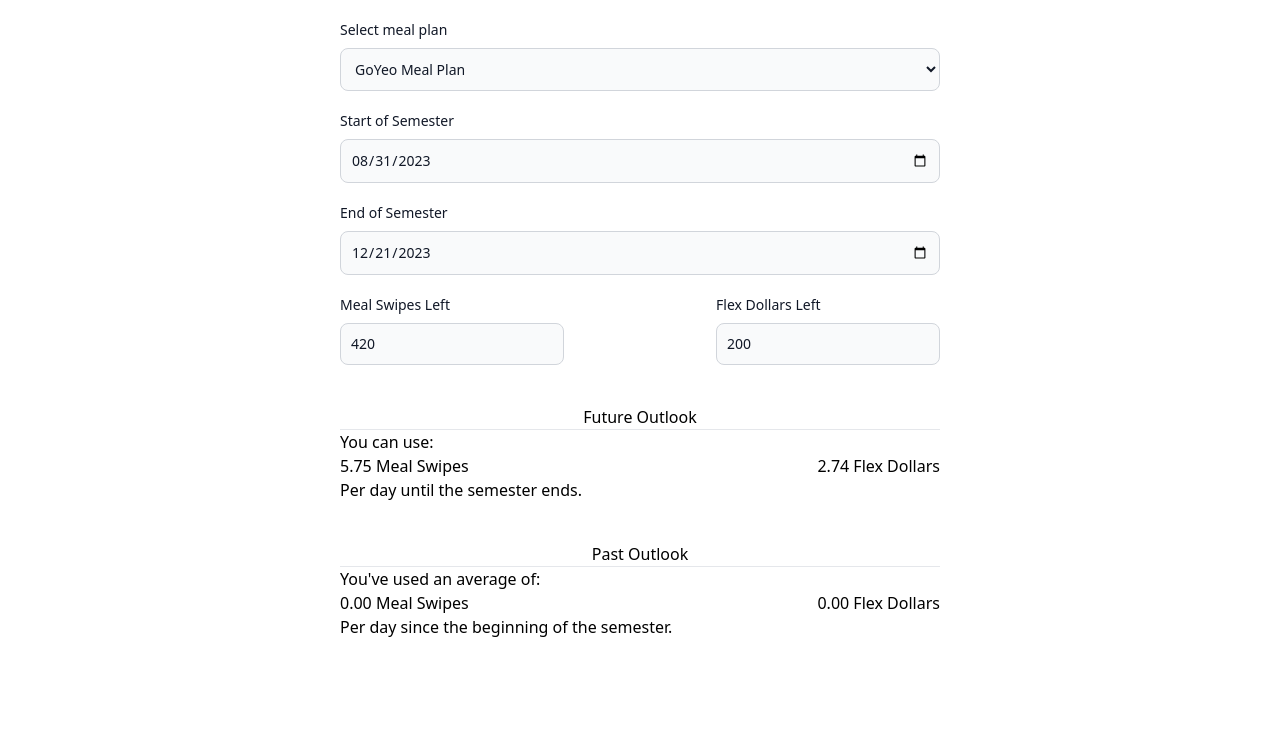
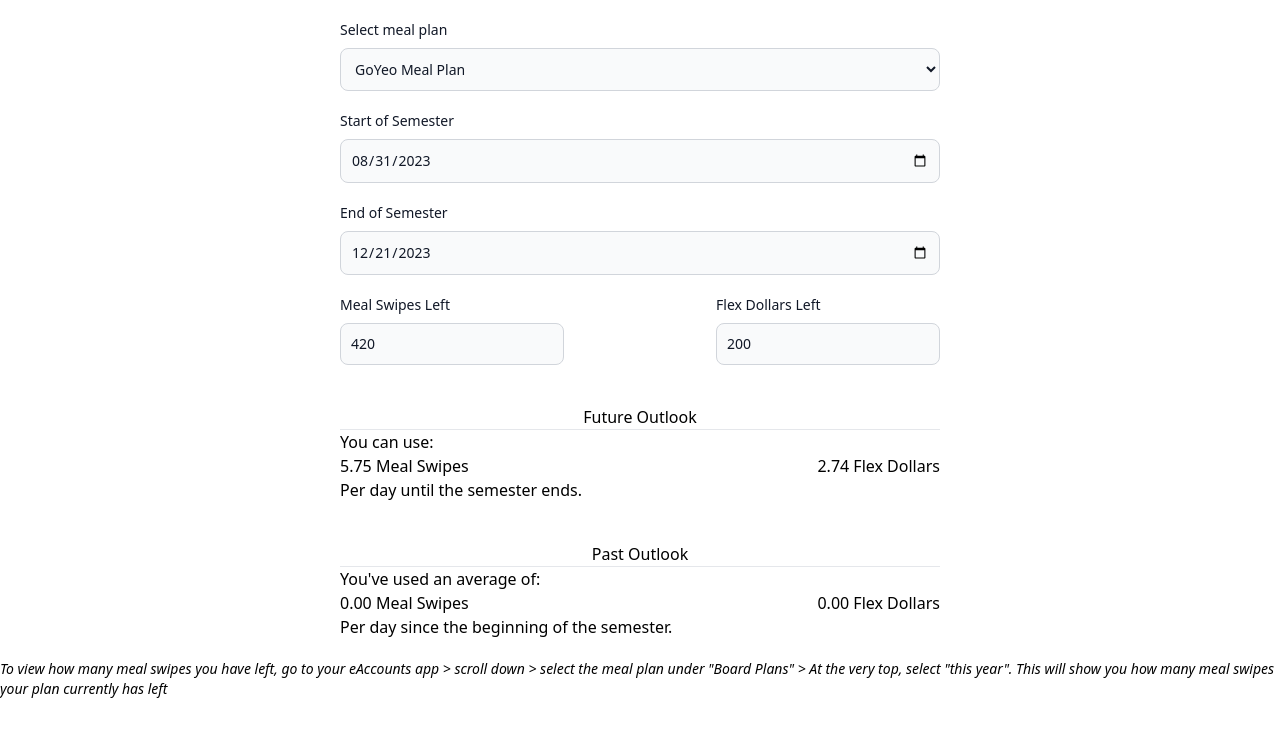
Before and after one commit to Ak1ve/austinrockwellnet, a Next.js app: page /meal in a window 1280 px wide. Shown: the top 736 px of the page. Built offline with nearby package versions, Linux system fonts and the light colour scheme.

Commit message:
Added info

```diff
--- a/app/meal/page.tsx
+++ b/app/meal/page.tsx
@@ -86,7 +86,7 @@ export default function component() {
     if (now === null) {
         return <></>;
     }
-    return (
+    return (<>
         <div className="mx-auto p-5 md:w-[50%]">
             <label className={labelClass}>Select meal plan</label>
             <select onChange={onSelect} value={plan} className={inputClass}>
@@ -126,5 +126,7 @@ export default function component() {
             </div>
             Per day since the beginning of the semester.
         </div >
+        <div className="text-sm italic">To view how many meal swipes you have left, go to your eAccounts app {">"} scroll down {">"} select the meal plan under "Board Plans" {">"} At the very top, select "this year".  This will show you how many meal swipes your plan currently has left </div>
+        </>
     );
 }
```
